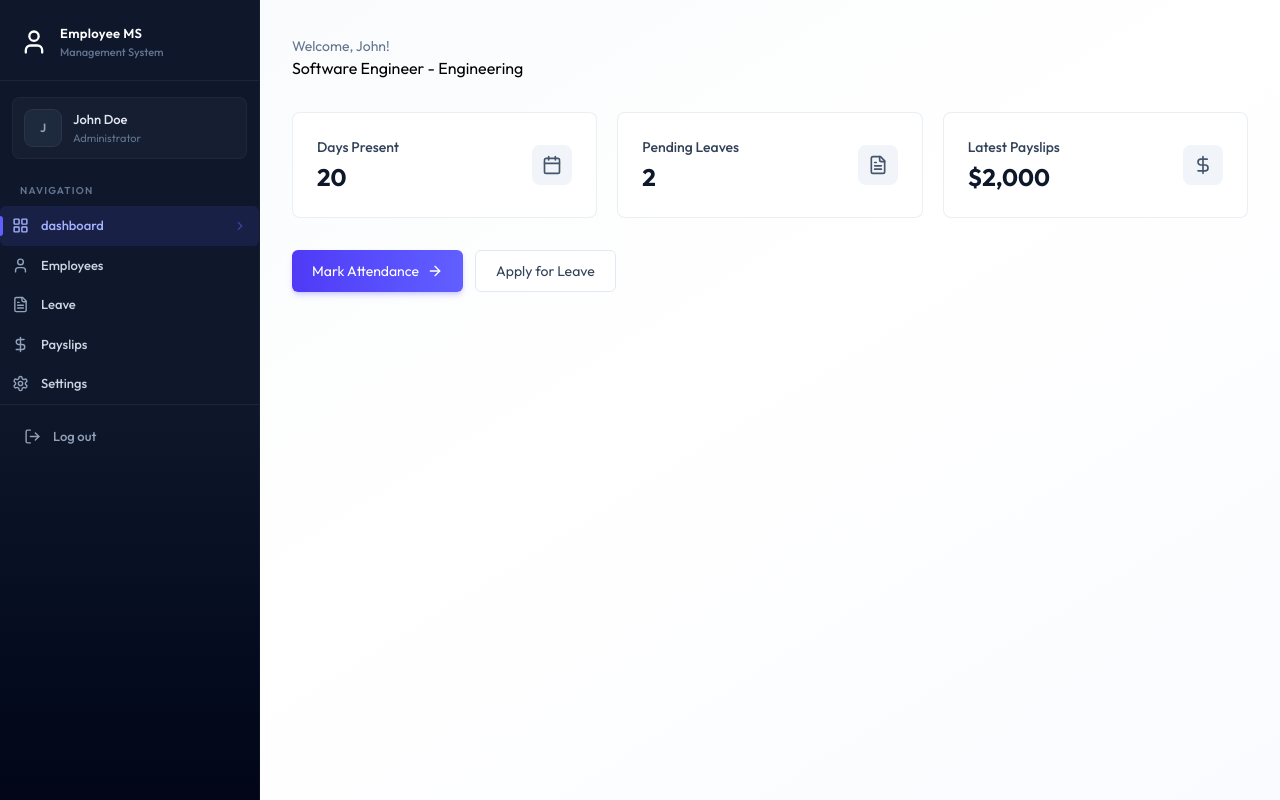
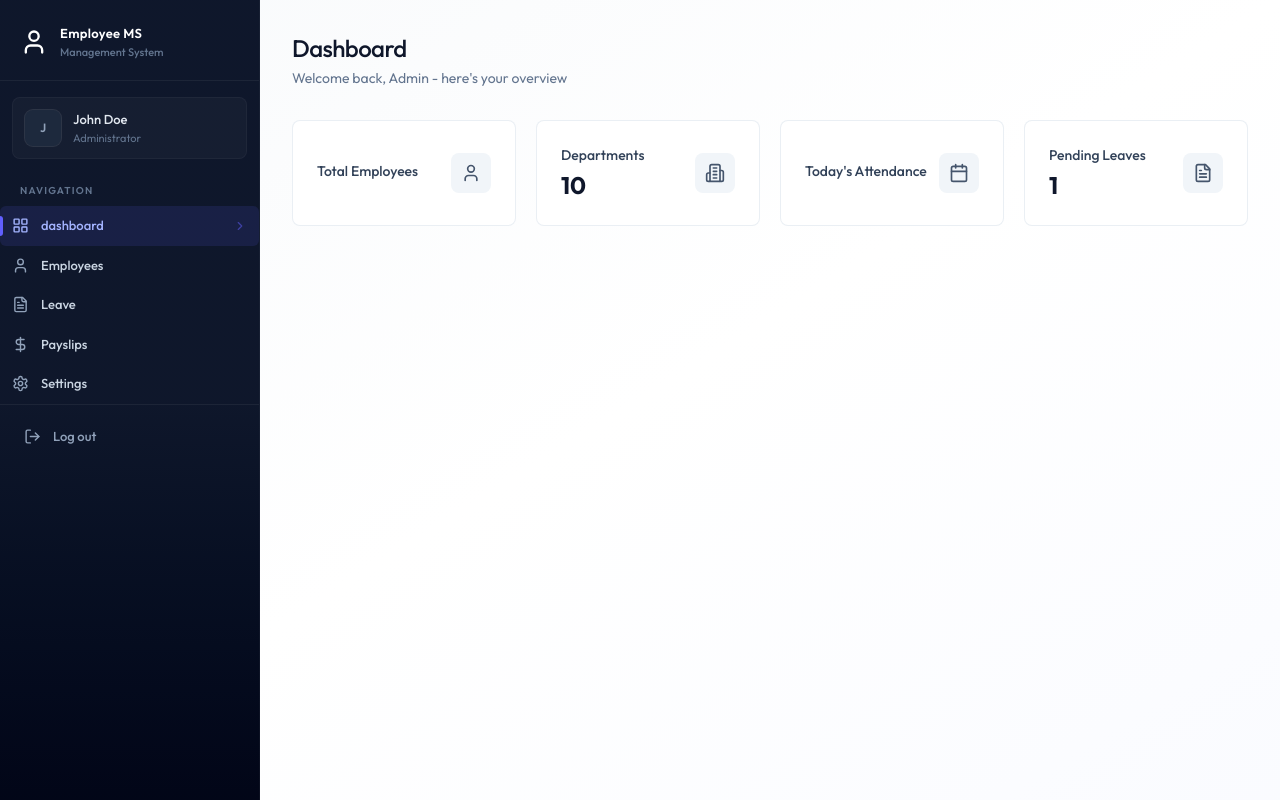
Before and after one commit to Vanshika-sketch/Full-Stack-EMS, a React (Vite) app in the folder client/: page /dashboard in a window 1280 px wide. Built offline with nearby package versions, Linux system fonts and the light colour scheme.

Commit message:
implement admin dashboard with dynamic statistics cards

```diff
--- /dev/null
+++ b/client/src/components/AdminDashboard.jsx
@@ -0,0 +1,57 @@
+import { Building2Icon, UserIcon ,CalendarIcon, FileTextIcon} from 'lucide-react'
+import React from 'react'
+
+const AdminDashboard = ({data}) => {
+    const stats=[
+        {
+            icon : UserIcon,
+            value : data.totalEmployee,
+            label : 'Total Employees',
+            description : 'Active Workforce',
+        },
+        {
+            icon : Building2Icon,
+            value : data.totalDepartments,
+            label : 'Departments',
+            description : 'Organization units',
+        },
+        {
+            icon : CalendarIcon,
+            value : data.totalAttendance,
+            label : "Today's Attendance",
+            description : 'Checked in Today',
+        },
+        {
+            icon : FileTextIcon,
+            value : data.pendingLeaves,
+            label : 'Pending Leaves',
+            description : 'Awaiting approval',
+        },
+    ]
+  return (
+    <div className='animate-fade-in'>
+        <div className='page-header'>
+            <h1 className='page-title'>Dashboard</h1>
+            <p className='page-subtitle'>
+               Welcome back, Admin - here's your overview
+            </p>
+        </div>
+        <div className='grid grid-cols-1 sm:grid-cols-2 lg:grid-cols-4 gap-4 sm:gap-5 mb-8'>
+
+            {stats.map((s)=>(
+                <div key={s.label} className='card card-hover p-5 sm:p-6 relative overflow-hidden group flex items-center justify-between'>
+                    <div>
+                        <div className='absolute left-0 top-bottom-0 w-1 rounded-r-full bg-slate-500/70 group-hover:bg-indigo-500/70'/>
+                        <p className='text-sm font-medium text-slate-700'>{s.label}</p>
+                        <p className='text-2xl font-bold text-slate-900 mt-1'>{s.value}</p>
+                    </div>
+                    <s.icon className='size-10 p-2.5 rounded-lg bg-slate-100 text-slate-600 group-hover:bg-indigo-50 group-hover:text-indigo-600 transition-colors duration-200'/>
+                </div>
+            ))}
+        </div>
+
+    </div>
+  )
+}
+
+export default AdminDashboard
--- a/client/src/components/EmployeeDashboard.jsx
+++ b/client/src/components/EmployeeDashboard.jsx
@@ -28,8 +28,8 @@
   return (
     <div className='animate-fade-in'>
         <div className='page-header'>
-            <h1 className='page-subtitle'>Welcome, {emp?.firstName}!</h1>
-            <p>
+            <h1 className='page-title'>Welcome, {emp?.firstName}!</h1>
+            <p className='page-subtitle'>
                 {emp?.position} - {emp?.department || 'No Department'}
             </p>
         </div>
--- a/client/src/pages/Dashboard.jsx
+++ b/client/src/pages/Dashboard.jsx
@@ -1,7 +1,8 @@
 import { useEffect, useState } from "react";
-import {dummyEmployeeDashboardData} from '../assets/assets'
+import {dummyEmployeeDashboardData , dummyAdminDashboardData} from '../assets/assets'
 import Loading from "../components/Loading";
 import EmployeeDashboard from "../components/EmployeeDashboard";
+import AdminDashboard from "../components/AdminDashboard";
 
 
 const Dashboard = () => {
@@ -9,7 +10,7 @@
   const [loading,setLoading] = useState(true)
 
   useEffect(()=>{
-    setData(dummyEmployeeDashboardData)
+    setData(dummyAdminDashboardData)
     setTimeout(()=>{
       setLoading(false)
     },1000)
@@ -19,7 +20,7 @@
   if(!data) return <p className="text-center text-slate-500 py-12">Failed to load dashboard</p>
 
   if(data.role === 'ADMIN'){
-    return <div> admin dashboard</div>
+    return <AdminDashboard data = {data}/>
   }else{
     return <EmployeeDashboard data = {data}/>
   }
```
